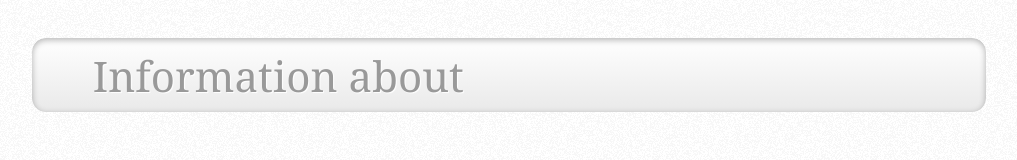
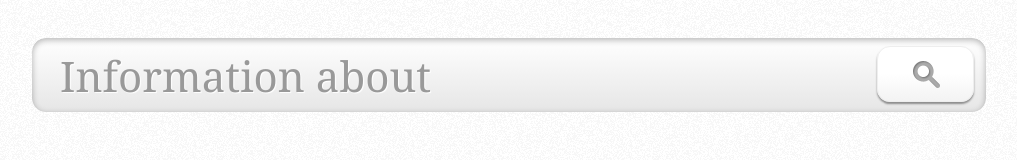
Before and after one commit to roystanfield/JS-Meetup, a plain HTML site: page index.html in a window 1280 px wide. Shown: the whole page, without its empty margins (133-1150 px from the left). Drawn offline with nearby package versions, Linux system fonts and the light colour scheme.

Commit message:
update more

```diff
--- a/_/css/style.css
+++ b/_/css/style.css
@@ -178,6 +178,7 @@ input {
 
 nav {
   padding: 38px 0 0 0;
+  position: relative;
 }
 
 nav input {
@@ -189,12 +190,18 @@ nav input {
   border: none;
   height: 72px;
   font-size: 42px;
-  background-image: -moz-linear-gradient(50% 50% 270deg,#FFFFFF, #E9E9E9);
-  background-image: -webkit-gradient(linear, 0% 0%, 0% 100%, from(#FFFFFF), to(#e9e9e9));
+  background-image: -moz-linear-gradient(50% 50% 270deg,#FFFFFF, #E6E6E6);
+  background-image: -webkit-gradient(linear, 0% 0%, 0% 100%, from(#FFFFFF), to(#e6e6e6));
   text-shadow: 1px 1px 1px rgba(255,255,255,1);
   color: #555;
   text-indent: 26px;
+  -webkit-box-shadow: inset 0 2px 6px rgba(0,0,0,0.3);
   box-shadow: inset 0 2px 6px rgba(0,0,0,0.3);
+  outline: none;
+}
+
+nav input:focus {
+	border-radius: 14px;
 }
 
 nav input::-webkit-input-placeholder {
@@ -203,6 +210,39 @@ nav input::-webkit-input-placeholder {
   text-shadow: 1px 1px 1px rgba(255,255,255,1);
 }
 
+.search_btn {
+  position: absolute;
+  top: 46px;
+  right: 8px;
+	-moz-border-radius: 13px;
+  -o-border-radius: 13px;
+  -webkit-border-radius: 13px;
+  border-radius: 13px;
+  width: 95px;
+  height: 54px;
+  z-index: 10;
+	background-image: -webkit-gradient(linear, 0% 50%, 0% 100%, from(#FFFFFF), to(#F3F3F3));
+	-webkit-box-shadow: 0 2px 2px rgba(0,0,0,0.4);
+	box-shadow: 0 2px 2px rgba(0,0,0,0.4);
+	border: 1px solid #eee;
+	cursor: pointer;
+}
+
+.search_btn a {
+	display: block;
+	text-indent: -9999px;
+	background: url(../img/sprites.png) 0px 0px no-repeat;
+	width: 95px;
+	height: 54px;
+}
+
+.search_btn:hover {
+	background-image: -webkit-gradient(linear, 0% 50%, 0% 100%, from(#fff), to(#fff));
+}
+
+.search_btn a:hover {
+	background-position: -95px 0;
+}
 
 
 
--- a/index.html
+++ b/index.html
@@ -21,8 +21,12 @@
 		<nav>
 
 		  <form>
-        <input id="about_entry" name="about" placeholder=" &nbsp; Information about">
+        <input id="about_entry" name="about" placeholder="Information about">
       </form>
+
+      <div class="search_btn">
+      	<a href="#">Search</a>
+      </div>
 
 		</nav>
 	</header>
```
